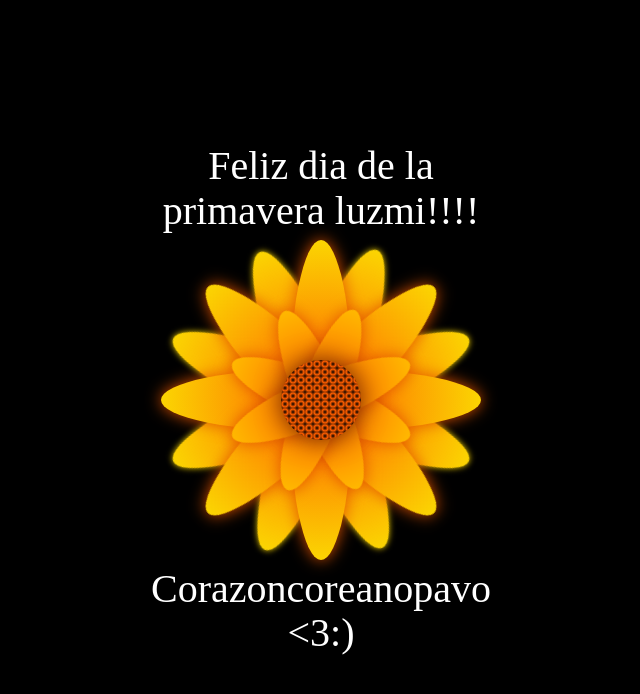
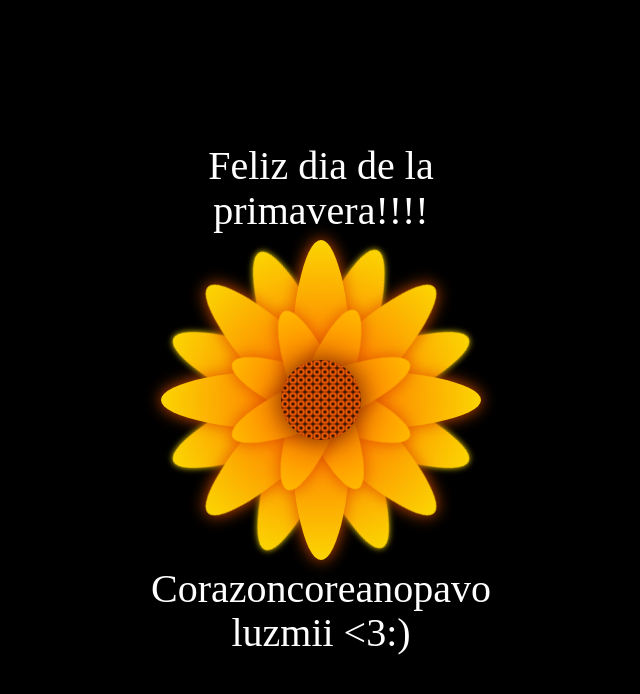
Before and after one commit to vMaziii/Primaverauwu, a plain HTML site: page docs/index.html in a window 1280 px wide. Shown: the whole page, without its empty margins (319-959 px from the left). Drawn offline with Linux system fonts and the light colour scheme.

Commit message:
Update index.html

```diff
--- a/docs/index.html
+++ b/docs/index.html
@@ -10,7 +10,7 @@
 <body>
 
 <div class="flower">
-    <div class="text-above">Feliz dia de la primavera luzmi!!!!</div>
+    <div class="text-above">Feliz dia de la primavera!!!!</div>
     <div class="mid">
     </div>
     <div class="Petal1 p1">
@@ -37,7 +37,7 @@
     </div>
     <div class="Petal3 p4">
     </div>
-    <div class="text-below">Corazoncoreanopavo <3:) </div>
+    <div class="text-below">Corazoncoreanopavo luzmii <3:) </div>
   </div>
 </body>
 </html>
```
